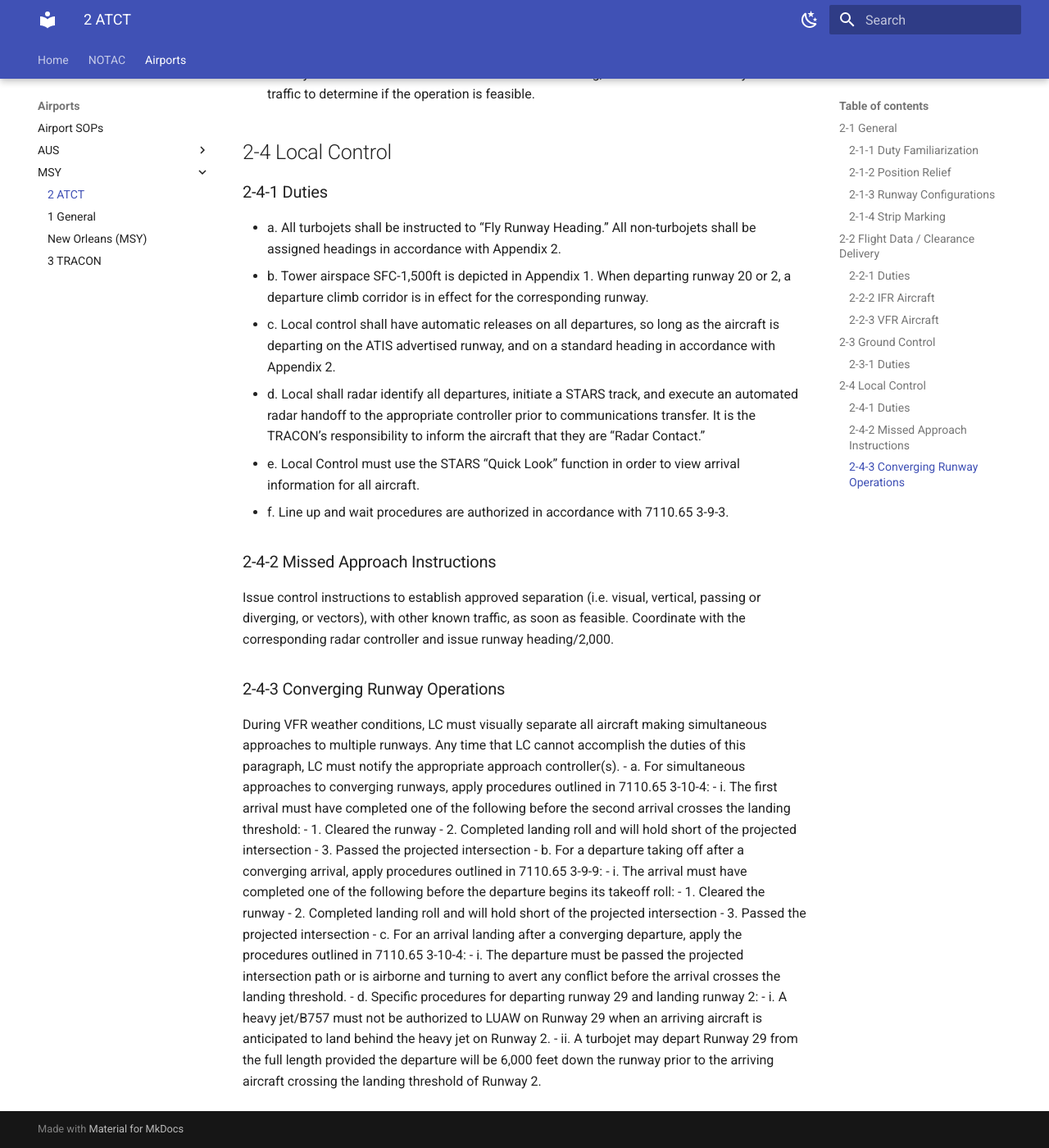
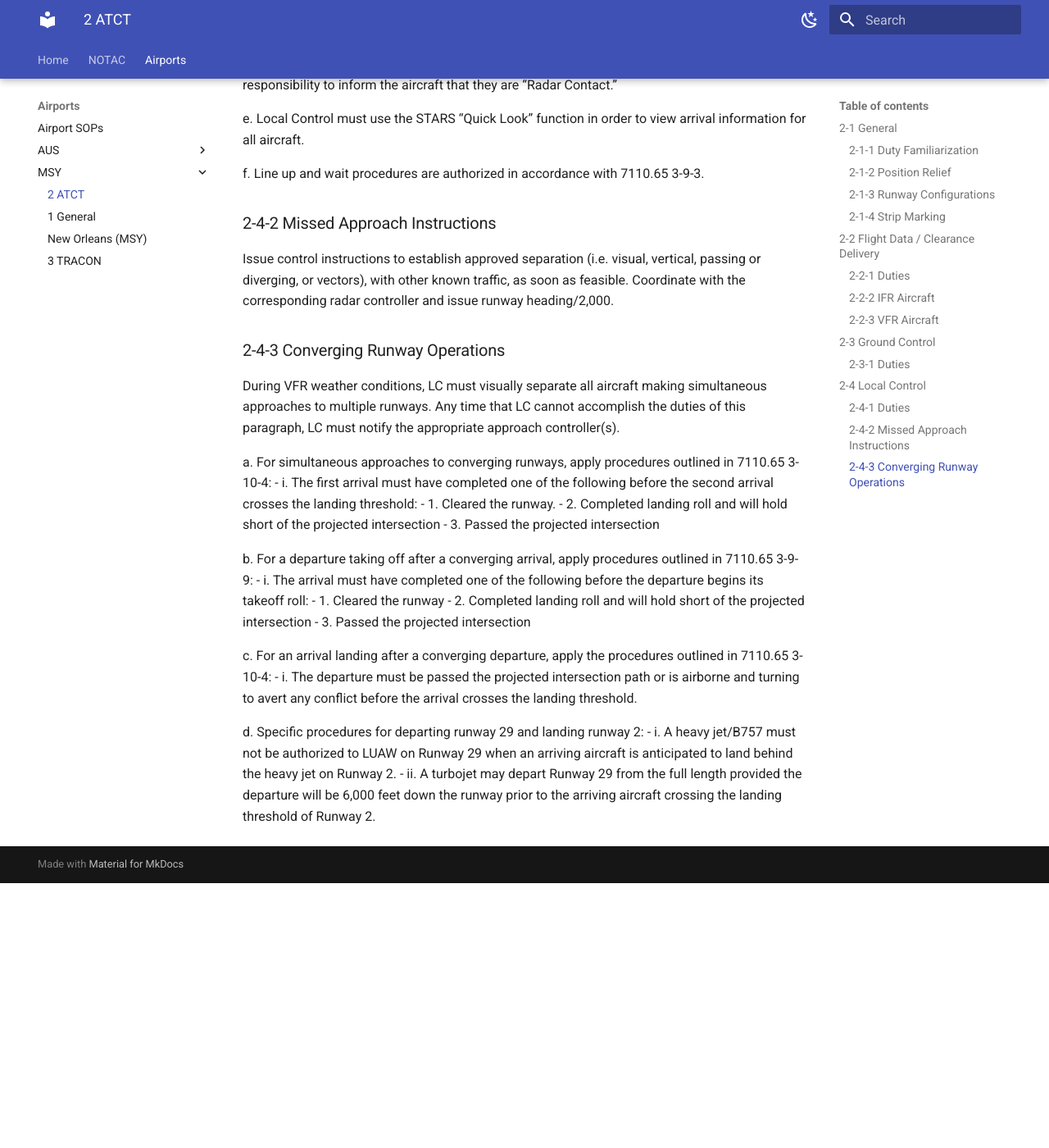
Before and after one commit to jivebiscuit/jivebiscuit.github.io, an MkDocs documentation site: the page built from docs/airports/MSY/atct.md, in a window 1280 px wide and 1400 px high, scrolled down 2497 px. Shown: the whole window at 82% size. Built offline with MkDocs 1.6.1 and Material for MkDocs 9.7.7, drawn with Linux system fonts in a browser that asks for light colours; after the commit the page ends 3574 px from its top, so only the background shows below that; part of the change alters nothing that is shown; some of the changed text lies outside the part shown.

```diff
--- a/docs/airports/MSY/atct.md
+++ b/docs/airports/MSY/atct.md
@@ -17,69 +17,88 @@ The following runway configurations shall be utilized, based on current wind con
 Flight strip marking shall be completed in accordance with the ZHU General Control SOP.
 ## 2-2 Flight Data / Clearance Delivery
 ### 2-2-1 Duties
-- a. Send PDCs through TDLS for all IFR aircraft, with or without amendments.
-- b. FD/CD must inform GC and LC of all air traffic management initiatives and associated information.
-- c. FD/CD shall post and update the ATIS
+a. Send PDCs through TDLS for all IFR aircraft, with or without amendments.
+
+b. FD/CD must inform GC and LC of all air traffic management initiatives and associated information.
+
+c. FD/CD shall post and update the ATIS
 ### 2-2-2 IFR Aircraft
-- a. Route IFR aircraft in order of preference listed:
-    - i. Alias preferred route.
-    - ii. For aircraft entering ZHU airspace, one of the following first fixes:
-        - 1. NW-Bound: AEX / MCB / SQS / NTCHZ
-        - 2. NE-Bound: LBY / GARTS / CATLN / PCU
-        - 3. E-Bound: CEW
-        - 4. SE-Bound: BLVNS / REDFN
-        - 5. S-Bound: LEV
-        - 6. W-Bound: Valid I90 STAR Transition / PEKON / LFT
-    - iii. For all other aircraft, clear “As Filed.”
-- b. Issue the following initial altitudes to IFR aircraft:
-    - i. Turbojets maintain 4,000.
-    - ii. Non-Turbojets maintain 2,000.
+a. Route IFR aircraft in order of preference listed:
+- i. Alias preferred route.
+- ii. For aircraft entering ZHU airspace, one of the following first fixes:
+    - 1. NW-Bound: AEX / MCB / SQS / NTCHZ
+    - 2. NE-Bound: LBY / GARTS / CATLN / PCU
+    - 3. E-Bound: CEW
+    - 4. SE-Bound: BLVNS / REDFN
+    - 5. S-Bound: LEV
+    - 6. W-Bound: Valid I90 STAR Transition / PEKON / LFT
+- iii. For all other aircraft, clear “As Filed.”
+
+b. Issue the following initial altitudes to IFR aircraft:
+- i. Turbojets maintain 4,000.
+- ii. Non-Turbojets maintain 2,000.
 ### 2-2-3 VFR Aircraft
-- a. The following information must be obtained and entered into vNAS for all VFR departures:
-    - i. Aircraft Type
-    - ii. Destination/On Course Heading
-    - iii. Requested Altitude
-- b. All VFR departures shall be given:
-    - i. Class Bravo Clearance
-    - ii. The following altitudes:
-        - 1. Turbojets maintain VFR at 4,000.
-       - 2. Non-Turbojets maintain VFR at 2,000.
-    - iii. An appropriate departure frequency
-    - iv. A squawk code
-- c. VFR aircraft requesting pattern work shall only be given bravo clearance and squawk code.
+a. The following information must be obtained and entered into vNAS for all VFR
+- i. Aircraft Type
+- ii. Destination/On Course Heading
+- iii. Requested Altitude
+
+b. All VFR departures shall be given:
+- i. Class Bravo Clearance
+- ii. The following altitudes:
+    - 1. Turbojets maintain VFR at 4,000.
+    - 2. Non-Turbojets maintain VFR at 2,000.
+- iii. An appropriate departure frequency
+- iv. A squawk code
+
+c. VFR aircraft requesting pattern work shall only be given bravo clearance and squawk code.
 ## 2-3 Ground Control
 ### 2-3-1 Duties
-- a. Ground Control must notify Local Control when an aircraft has been taxied to a runway other than the active runway(s).
-- b. Ground Control must notify Local Control of aircraft taxied to an intersection for takeoff. This may be accomplished non-verbally by marking the flight strip.
-- c. When possible, sequence traffic to local control by alternating SIDs/departure courses.
-- d. When “CFR” applies to the aircraft’s destination airport, coordinate with TMU for a departure time when the aircraft calls for taxi.
-- e. Coordinate with LC to the extent necessary to ensure that arrival aircraft are able to exit the runway without conflicting with aircraft taxiing on adjacent taxiways. Whenever necessary, adjust the ground traffic flow to allow arrival aircraft to exit the runway unimpeded.
-- f. GC must coordinate any request that crosses or uses any portion of an active/inactive runway with LC on the recorded line. Prior to coordinating, GC should reference any of LC's traffic to determine if the operation is feasible.
+a. Ground Control must notify Local Control when an aircraft has been taxied to a runway other than the active runway(s).
+
+b. Ground Control must notify Local Control of aircraft taxied to an intersection for takeoff. This may be accomplished non-verbally by marking the flight strip.
+
+c. When possible, sequence traffic to local control by alternating SIDs/departure courses.
+
+d. When “CFR” applies to the aircraft’s destination airport, coordinate with TMU for a departure time when the aircraft calls for taxi.
+
+e. Coordinate with LC to the extent necessary to ensure that arrival aircraft are able to exit the runway without conflicting with aircraft taxiing on adjacent taxiways. Whenever necessary, adjust the ground traffic flow to allow arrival aircraft to exit the runway unimpeded.
+
+f. GC must coordinate any request that crosses or uses any portion of an active/inactive runway with LC on the recorded line. Prior to coordinating, GC should reference any of LC's traffic to determine if the operation is feasible.
 ## 2-4 Local Control
 ### 2-4-1 Duties
-- a. All turbojets shall be instructed to “Fly Runway Heading.” All non-turbojets shall be assigned headings in accordance with Appendix 2.
-- b. Tower airspace SFC-1,500ft is depicted in Appendix 1. When departing runway 20 or 2, a departure climb corridor is in effect for the corresponding runway.
-- c. Local control shall have automatic releases on all departures, so long as the aircraft is departing on the ATIS advertised runway, and on a standard heading in accordance with Appendix 2.
-- d. Local shall radar identify all departures, initiate a STARS track, and execute an automated radar handoff to the appropriate controller prior to communications transfer. It is the TRACON’s responsibility to inform the aircraft that they are “Radar Contact.”
-- e. Local Control must use the STARS “Quick Look” function in order to view arrival information for all aircraft.
-- f. Line up and wait procedures are authorized in accordance with 7110.65 3-9-3.
+a. All turbojets shall be instructed to “Fly Runway Heading.” All non-turbojets shall be assigned headings in accordance with Appendix 2.
+
+b. Tower airspace SFC-1,500ft is depicted in Appendix 1. When departing runway 20 or 2, a departure climb corridor is in effect for the corresponding runway.
+
+c. Local control shall have automatic releases on all departures, so long as the aircraft is departing on the ATIS advertised runway, and on a standard heading in accordance with Appendix 2.
+
+d. Local shall radar identify all departures, initiate a STARS track, and execute an automated radar handoff to the appropriate controller prior to communications transfer. It is the TRACON’s responsibility to inform the aircraft that they are “Radar Contact.”
+
+e. Local Control must use the STARS “Quick Look” function in order to view arrival information for all aircraft.
+
+f. Line up and wait procedures are authorized in accordance with 7110.65 3-9-3.
 ### 2-4-2 Missed Approach Instructions
 Issue control instructions to establish approved separation (i.e. visual, vertical, passing or diverging, or vectors), with other known traffic, as soon as feasible. Coordinate with the
 corresponding radar controller and issue runway heading/2,000.
 ### 2-4-3 Converging Runway Operations
 During VFR weather conditions, LC must visually separate all aircraft making simultaneous approaches to multiple runways. Any time that LC cannot accomplish the duties of this paragraph, LC must notify the appropriate approach controller(s).
-- a. For simultaneous approaches to converging runways, apply procedures outlined in 7110.65 3-10-4:
-    - i. The first arrival must have completed one of the following before the second arrival crosses the landing threshold:
-        - 1. Cleared the runway
-        - 2. Completed landing roll and will hold short of the projected intersection
-        - 3. Passed the projected intersection
-- b. For a departure taking off after a converging arrival, apply procedures outlined in 7110.65 3-9-9:
-    - i. The arrival must have completed one of the following before the departure begins its takeoff roll:
-         - 1. Cleared the runway
-        - 2. Completed landing roll and will hold short of the projected intersection
-        - 3. Passed the projected intersection
-- c. For an arrival landing after a converging departure, apply the procedures outlined in 7110.65 3-10-4:
-    - i. The departure must be passed the projected intersection path or is airborne and turning to avert any conflict before the arrival crosses the landing threshold.
-- d. Specific procedures for departing runway 29 and landing runway 2:
-    - i. A heavy jet/B757 must not be authorized to LUAW on Runway 29 when an arriving aircraft is anticipated to land behind the heavy jet on Runway 2.
-    - ii. A turbojet may depart Runway 29 from the full length provided the departure will be 6,000 feet down the runway prior to the arriving aircraft crossing the landing threshold of Runway 2.
+
+a. For simultaneous approaches to converging runways, apply procedures outlined in 7110.65 3-10-4:
+- i. The first arrival must have completed one of the following before the second arrival crosses the landing threshold:
+    - 1. Cleared the runway.
+    - 2. Completed landing roll and will hold short of the projected intersection
+    - 3. Passed the projected intersection
+
+b. For a departure taking off after a converging arrival, apply procedures outlined in 7110.65 3-9-9:
+- i. The arrival must have completed one of the following before the departure begins its takeoff roll:
+    - 1. Cleared the runway
+    - 2. Completed landing roll and will hold short of the projected intersection
+    - 3. Passed the projected intersection
+
+c. For an arrival landing after a converging departure, apply the procedures outlined in 7110.65 3-10-4:
+- i. The departure must be passed the projected intersection path or is airborne and turning to avert any conflict before the arrival crosses the landing threshold.
+
+d. Specific procedures for departing runway 29 and landing runway 2:
+- i. A heavy jet/B757 must not be authorized to LUAW on Runway 29 when an arriving aircraft is anticipated to land behind the heavy jet on Runway 2.
+- ii. A turbojet may depart Runway 29 from the full length provided the departure will be 6,000 feet down the runway prior to the arriving aircraft crossing the landing threshold of Runway 2.
```
